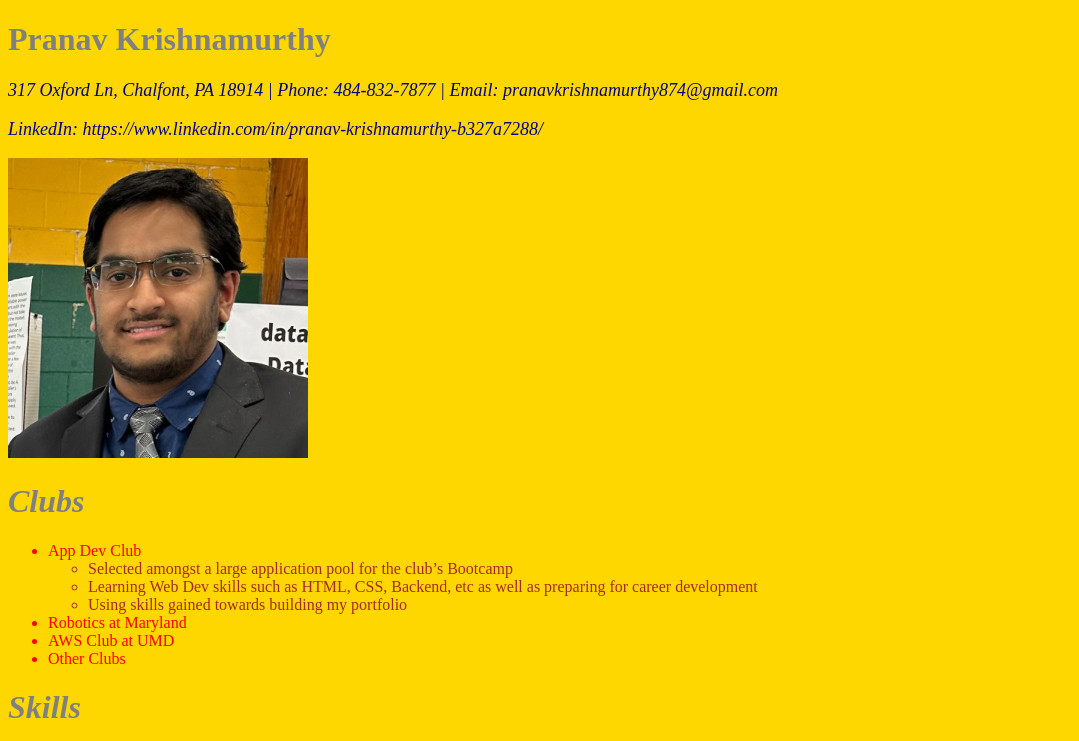
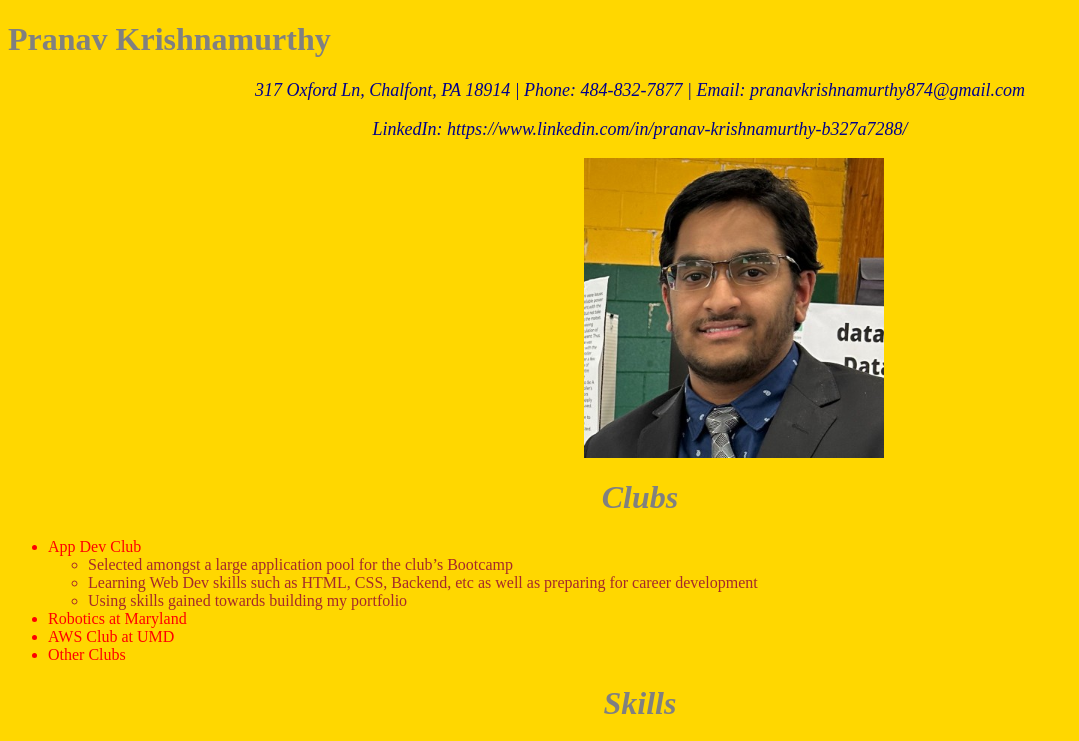
Before and after one commit to pk-2004/bootcamp-camp-proj1, a plain HTML site: page index.html in a window 1280 px wide. Shown: the top 741 px of the page, without its empty margins (0-1079 px from the left). Drawn offline with Linux system fonts and the light colour scheme.

Commit message:
added flexboxes

```diff
--- a/index.html
+++ b/index.html
@@ -7,6 +7,7 @@
     <link rel="stylesheet" href="style.css">
 </head>
     <body>
+        <div classname="flexbox-container"></div>
         <h1 class = "title">Pranav Krishnamurthy</h1>
         <div>
             <p>317 Oxford Ln, Chalfont, PA 18914 | Phone: 484-832-7877 | Email: pranavkrishnamurthy874@gmail.com</p>
@@ -60,7 +61,6 @@
                     <li>Leetcode practice and familarity with Python</li>
                 </ul>
             </ul>
-
         </div>
 
     </body>
--- a/style.css
+++ b/style.css
@@ -1,17 +1,24 @@
 p{
     font-size: large;
     font-style: italic;
+    display: flex;
+    justify-content: center;
 }
 p{
     color: darkblue;
+    display: flex;
+    justify-content: center;
 }
 body{
     color: grey;
     background: gold
+
 }
 .Header{
     font-style: italic;
     color: grey;
+    display: flex;
+    justify-content: center;
 }
 .subtitle{
     color: red;
@@ -20,5 +27,7 @@ body{
     color: brown;
 }
 #img{
-    float: center;
+    padding-left:36em;
+    display: flex;
+    justify-content: flex-end;
 }
```
